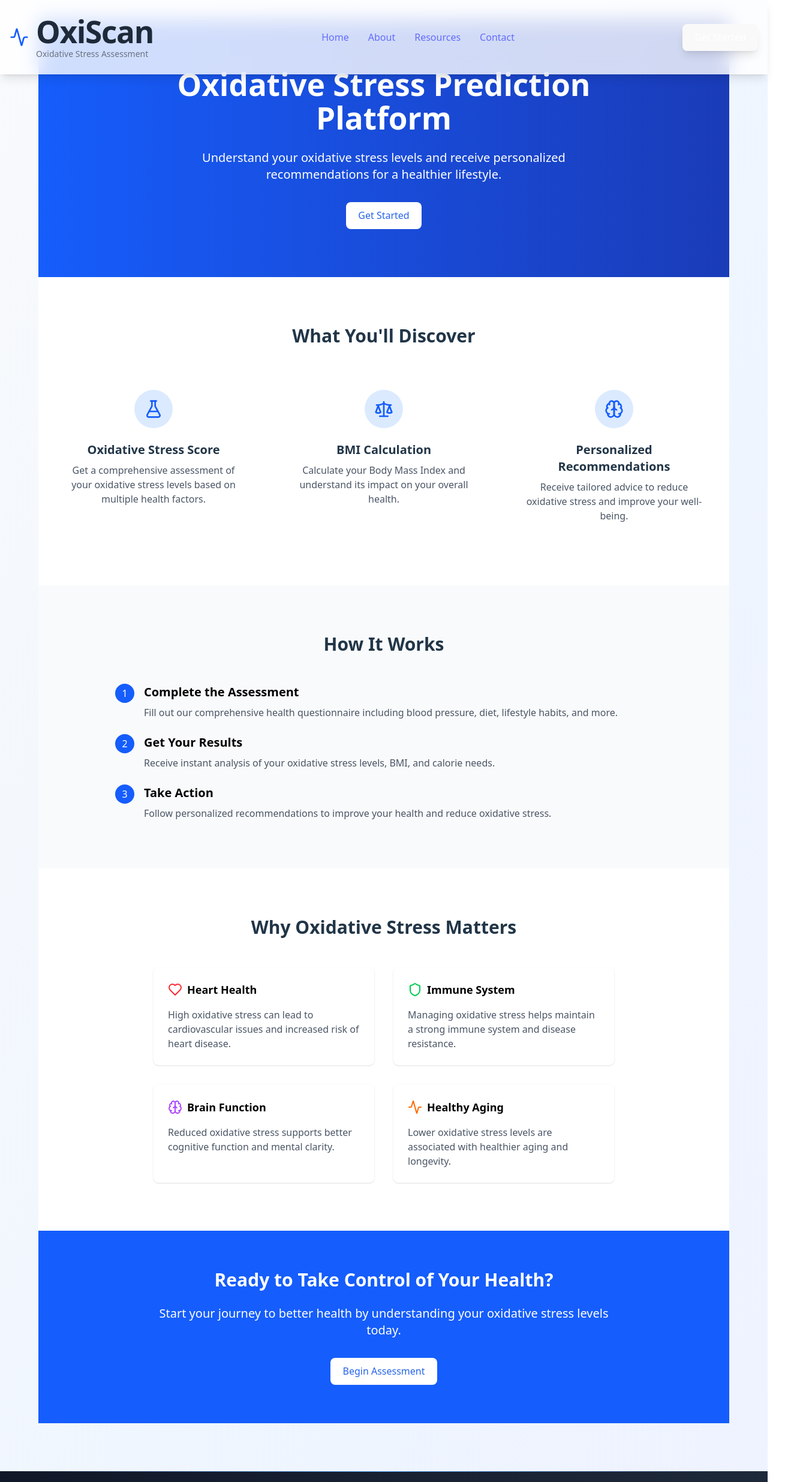
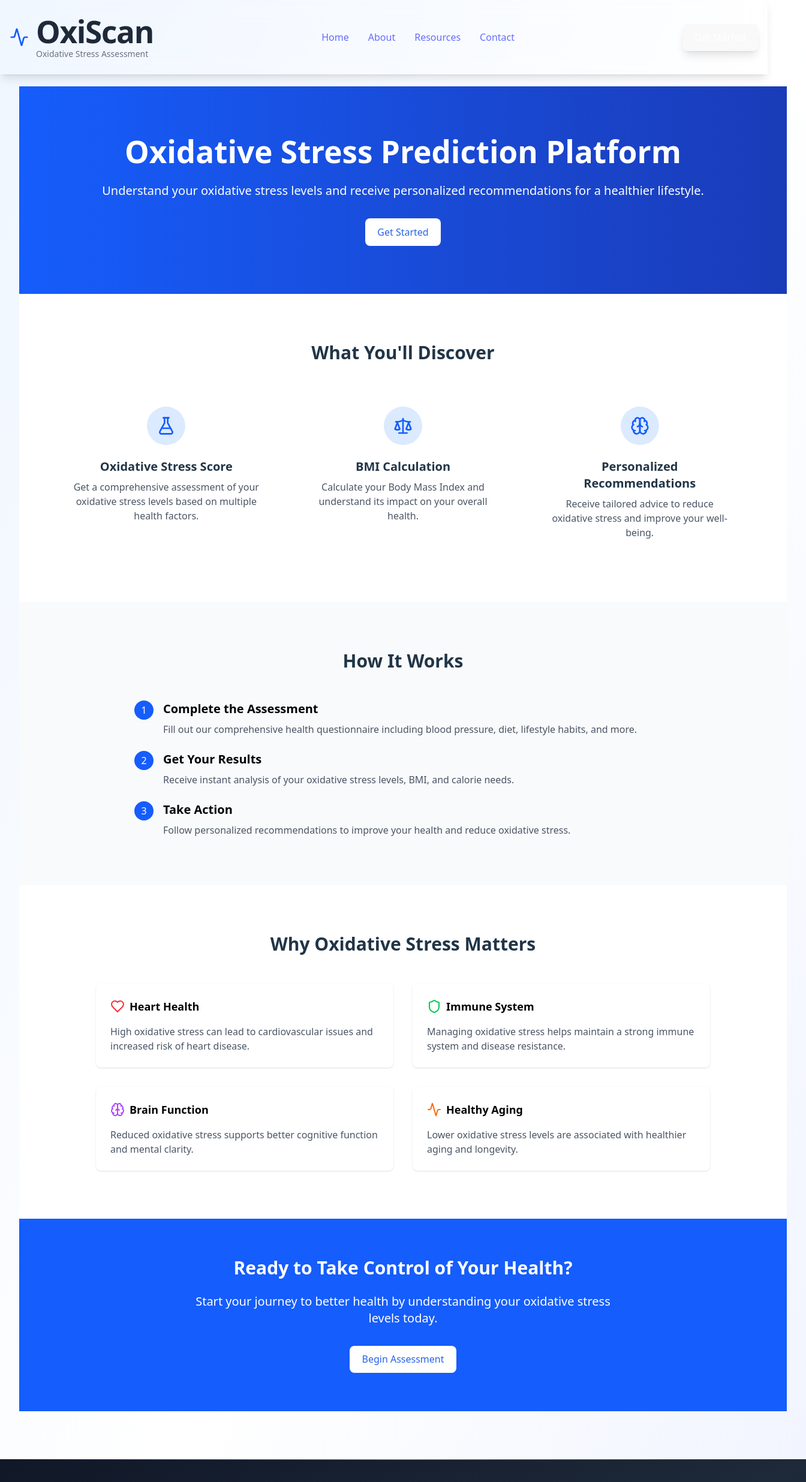
Before and after one commit to vimalprasath6/Oxiscan, a React (Vite) app in the folder client/: page / in a window 1280 px wide. Shown: the top 2471 px of the page at 60% size, 1344 px wide, since content can reach past the window. Built offline with nearby package versions, Linux system fonts and the light colour scheme.

Commit message:
Initial commit - Oxiscan

```diff
--- a/client/src/App.jsx
+++ b/client/src/App.jsx
@@ -272,6 +272,8 @@ function App() {
     calorieData: null,
     liverHealthData: null // New state for liver health
   });
+
+
   const [currentPage, setCurrentPage] = useState('home');
 
   const handleSubmit = async (data) => {
@@ -417,29 +419,24 @@ function App() {
   };
 
   return (
-    <div className="min-h-screen flex flex-col bg-gradient-to-br from-slate-50 via-blue-50 to-indigo-50">
-      <Header onHomeClick={navigateToHome} onAboutClick={navigateToAbout} />
+        <div className="min-h-screen flex flex-col bg-gradient-to-br from-blue-50 via-white to-indigo-50 pt-24 sm:pt-28 overflow-x-hidden">
+      {/* Header */}
+      <Header
+        onHomeClick={() => setCurrentPage("home")}
+        onAboutClick={() => setCurrentPage("about")}
+        onGetStarted={() => setCurrentPage("oxidative-stress-form")}
+      />
 
-      <main className="flex-grow px-3 sm:px-6 lg:px-12 xl:px-16 py-4 sm:py-6 lg:py-8 pt-20 sm:pt-24 w-full">
-        {currentPage === 'home' && (
-          <div className="max-w-6xl mx-auto">
-            <Home onGetStarted={handleGetStarted} />
-          </div>
-        )}
-        {currentPage === 'about' && (
-          <div className="max-w-5xl mx-auto">
-            <AboutUs />
-          </div>
-        )}
+      <main className="flex-grow px-5 sm:px-6 lg:px-8 py-4 sm:py-6 lg:py-8 pt-20 sm:pt-24 w-full">
+        {currentPage === 'home' && <Home onGetStarted={handleGetStarted} />}
+        {currentPage === 'about' && <AboutUs />}
         {currentPage === 'form' && (
-          <div className="max-w-4xl mx-auto">
-            <div className="bg-white/70 backdrop-blur-sm rounded-xl sm:rounded-2xl shadow-lg border border-white/20 p-4 sm:p-6 lg:p-8">
-              <OxidativeStressForm onSubmit={handleSubmit} />
-            </div>
+          <div className="bg-white/70 backdrop-blur-sm rounded-xl sm:rounded-2xl shadow-lg border border-white/20 p-4 sm:p-6 lg:p-8 mx-auto max-w-4xl">
+            <OxidativeStressForm onSubmit={handleSubmit} />
           </div>
         )}
         {currentPage === 'results' && assessmentData.results && (
-          <div className="w-full">
+          <div className="max-w-7xl mx-auto">
             <ResultsPanel
               results={assessmentData.results} // Oxidative Stress
               bmiData={assessmentData.bmiData}
--- a/client/src/components/Header.jsx
+++ b/client/src/components/Header.jsx
@@ -29,7 +29,7 @@ function Header({ onHomeClick, onAboutClick, onGetStarted }) {
   };
 
   return (
-    <header className="fixed top-0 left-0 w-full z-50 bg-white/80 backdrop-blur-lg shadow-lg">
+    <header className="fixed top-0 left-0 w-full z-50 bg-white/10 backdrop-blur-lg shadow-lg">
       <div className="container mx-auto px-4 py-4 md:py-6 flex items-center justify-between">
 
         {/* Logo and Tagline */}
--- a/client/src/components/Home.jsx
+++ b/client/src/components/Home.jsx
@@ -3,11 +3,10 @@ import { Activity, Heart, Scale, Brain, Shield, FlaskConical } from 'lucide-reac
 
 const Home = ({ onGetStarted }) => {
   return (
-    <div className="bg-white min-h-screen">
+    <div className="bg-white min-h-screen w-full">
       {/* Hero Section */}
-      <section className="bg-gradient-to-r from-blue-600 to-blue-800 text-white py-20">
-        <div className="container mx-auto px-4">
-          <div className="max-w-3xl mx-auto text-center">
+      <section className="bg-gradient-to-r from-blue-600 to-blue-800 text-white py-20 w-full">
+        <div className="text-center px-4">
           <h1 className="text-4xl md:text-5xl font-bold mb-6">
             Oxidative Stress Prediction Platform
           </h1>
@@ -21,14 +20,13 @@ const Home = ({ onGetStarted }) => {
               style={{ backgroundColor: 'white', color: '#2563EB' }}>Get Started
           </button>
         </div>
-        </div>
       </section>
 
       {/* Features Section */}
-      <section className="py-20">
-        <div className="container mx-auto px-4">
+      <section className="py-20 w-full">
+        <div className="px-4">
           <h2 className="text-3xl font-bold text-center mb-12">What You'll Discover</h2>
-          <div className="grid md:grid-cols-3 gap-8">
+          <div className="grid md:grid-cols-3 gap-8 max-w-6xl mx-auto">
             <div className="text-center p-6">
               <div className="bg-blue-100 rounded-full p-4 inline-block mb-4">
                 <FlaskConical size={32} className="text-blue-600" />
@@ -55,8 +53,8 @@ const Home = ({ onGetStarted }) => {
       </section>
 
       {/* How It Works Section */}
-      <section className="bg-gray-50 py-20">
-        <div className="container mx-auto px-4">
+      <section className="bg-gray-50 py-20 w-screen">
+        <div className="px-4">
           <h2 className="text-3xl font-bold text-center mb-12">How It Works</h2>
           <div className="max-w-4xl mx-auto">
             <div className="flex flex-col md:flex-row md:space-x-12">
@@ -89,10 +87,10 @@ const Home = ({ onGetStarted }) => {
       </section>
 
       {/* Why Oxidative Stress Matters Section */}
-      <section className="py-20">
-        <div className="container mx-auto px-4">
+      <section className="py-20 w-full">
+        <div className="px-4">
           <h2 className="text-3xl font-bold text-center mb-12">Why Oxidative Stress Matters</h2>
-          <div className="max-w-3xl mx-auto">
+          <div className="max-w-5xl mx-auto">
             <div className="grid md:grid-cols-2 gap-8">
               <div className="bg-white p-6 rounded-lg shadow-sm">
                 <div className="flex items-center mb-4">
@@ -128,9 +126,8 @@ const Home = ({ onGetStarted }) => {
       </section>
 
       {/* Call to Action Section */}
-      <section className="bg-blue-600 text-white py-16">
-        <div className="container mx-auto px-4">
-          <div className="max-w-3xl mx-auto text-center">
+      <section className="bg-blue-600 text-white py-16 w-full">
+        <div className="max-w-3xl mx-auto text-center px-4">
           <h2 className="text-3xl font-bold mb-6">Ready to Take Control of Your Health?</h2>
           <p className="text-xl mb-8">Start your journey to better health by understanding your oxidative stress levels today.</p>
           <button
@@ -141,7 +138,6 @@ const Home = ({ onGetStarted }) => {
             Begin Assessment
           </button>
         </div>
-        </div>
       </section>
     </div>
   );
```
Also changed, not shown: 1 other file (tests, documents, lock files or other folders). Lines whose indentation alone changed are shown as unchanged.
